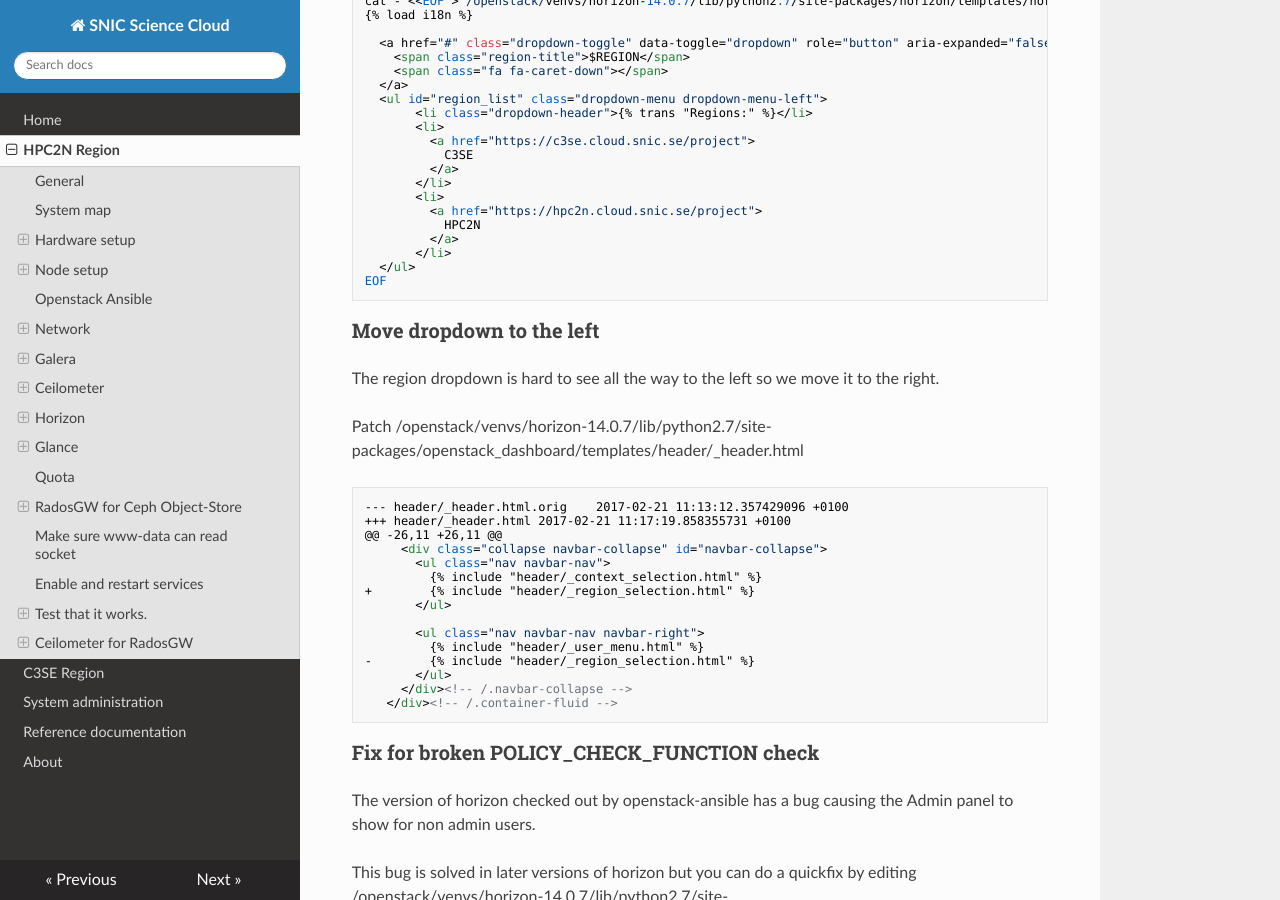
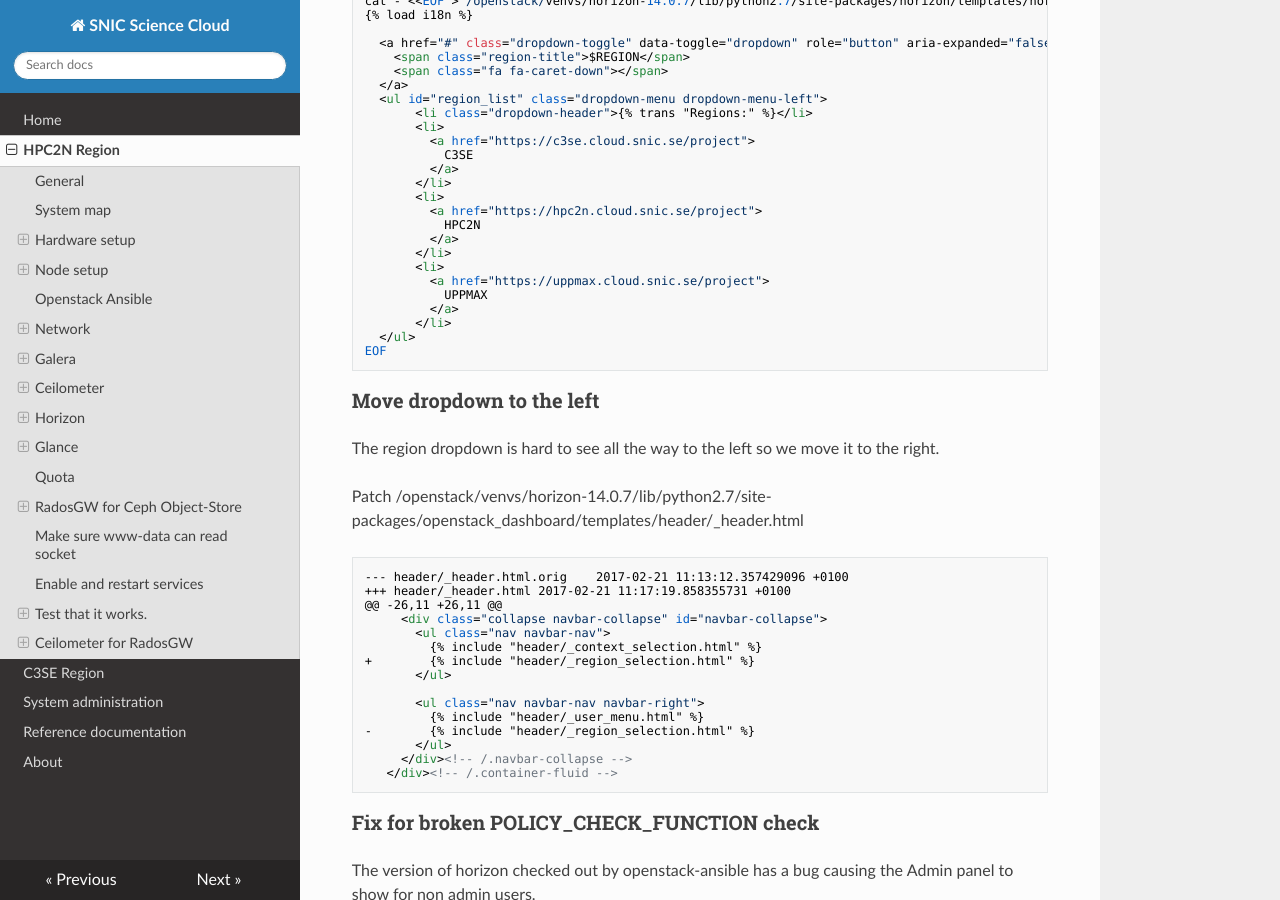
Before and after one commit to SNICScienceCloud/operators-documentation, an MkDocs documentation site: the page built from docs/config_hpc2n.md, in a window 1280 px wide and 900 px high, scrolled down 8479 px. Built offline with MkDocs 1.6.1, drawn with Linux system fonts in a browser that asks for light colours; nearby versions of some CDN libraries; old or Windows-style settings are respelled for this version of MkDocs.

Commit message:
Added UPPMAX to the region dropdown in Horizon

```diff
--- a/docs/config_hpc2n.md
+++ b/docs/config_hpc2n.md
@@ -426,6 +426,11 @@ Run the following commands in all horizon containers.
                HPC2N
              </a>
            </li>
+           <li>
+             <a href="https://uppmax.cloud.snic.se/project">
+               UPPMAX
+             </a>
+           </li>
       </ul>
     EOF
 
```
